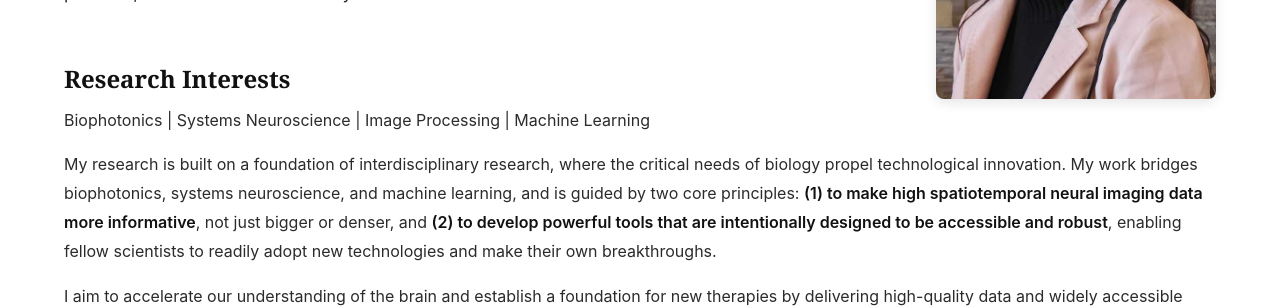
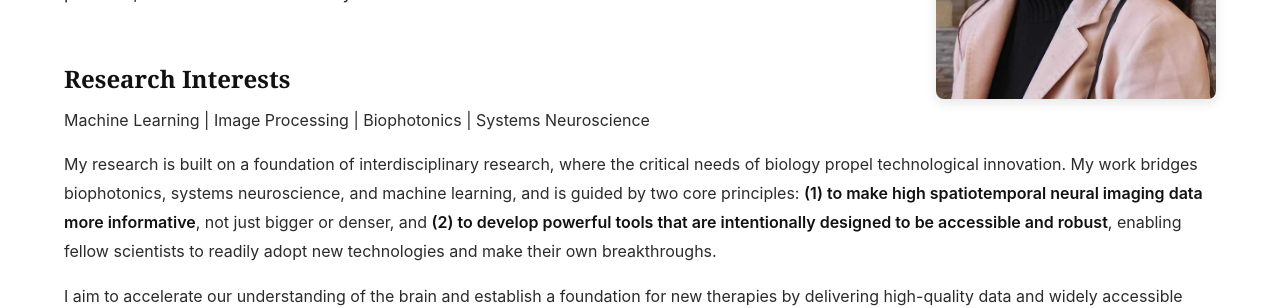
Before and after one commit to annahayoon/annahayoon.github.io, a Jekyll site: the page preview.html, which Jekyll copies as it is, in a window 1280 px wide. Shown: the part 388-696 px from the top of the page. Built offline with Jekyll 4.4.1, drawn with Linux system fonts in a browser that asks for light colours.

Commit message:
Reorder research interests: Machine Learning first, Image Processing second
- Moved Machine Learning to first position
- Moved Image Processing to second position
- Maintains clean horizontal pipe-separated layout

```diff
--- a/preview.html
+++ b/preview.html
@@ -64,10 +64,10 @@
             <div style="margin-top: -90px; margin-bottom: 10px; margin-left: -64px; margin-right: -64px; padding-left: 64px; padding-right: 64px;">
                 <h2 style="margin-top: 0; margin-bottom: 5px; font-size: 1.5rem;">Research Interests</h2>
                 <p style="margin: 0 0 15px 0; color: var(--text-color);">
+                  <a href="ml-work.html" style="color: var(--text-color); text-decoration: none;">Machine Learning</a> |
+                  <a href="research-publications.html" style="color: var(--text-color); text-decoration: none;">Image Processing</a> |
                   <a href="research-publications.html#faced-microscope" style="color: var(--text-color); text-decoration: none;">Biophotonics</a> |
-                  <a href="research-publications.html#conference" style="color: var(--text-color); text-decoration: none;">Systems Neuroscience</a> |
-                  <a href="research-publications.html" style="color: var(--text-color); text-decoration: none;">Image Processing</a> |
-                  <a href="ml-work.html" style="color: var(--text-color); text-decoration: none;">Machine Learning</a>
+                  <a href="research-publications.html#conference" style="color: var(--text-color); text-decoration: none;">Systems Neuroscience</a>
                 </p>
 
                 <div style="width: 100%; max-width: none;">
```
